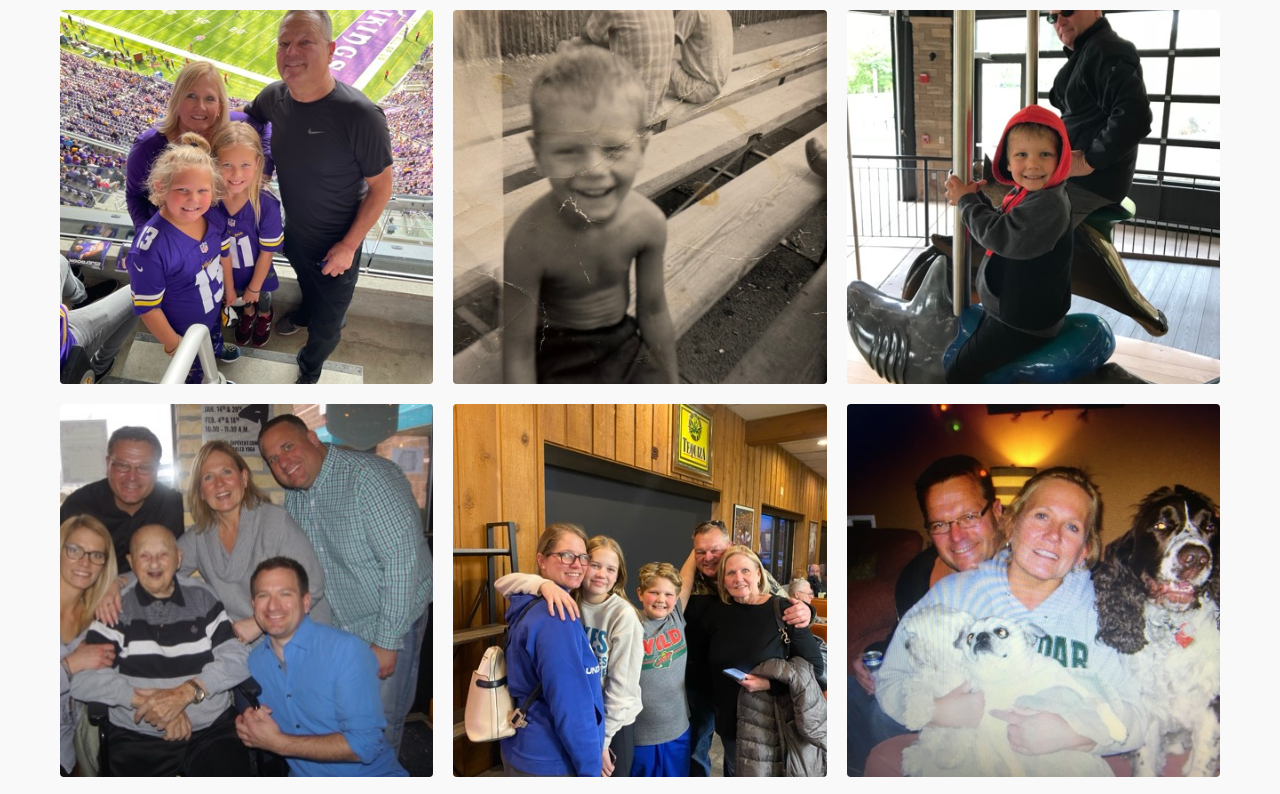
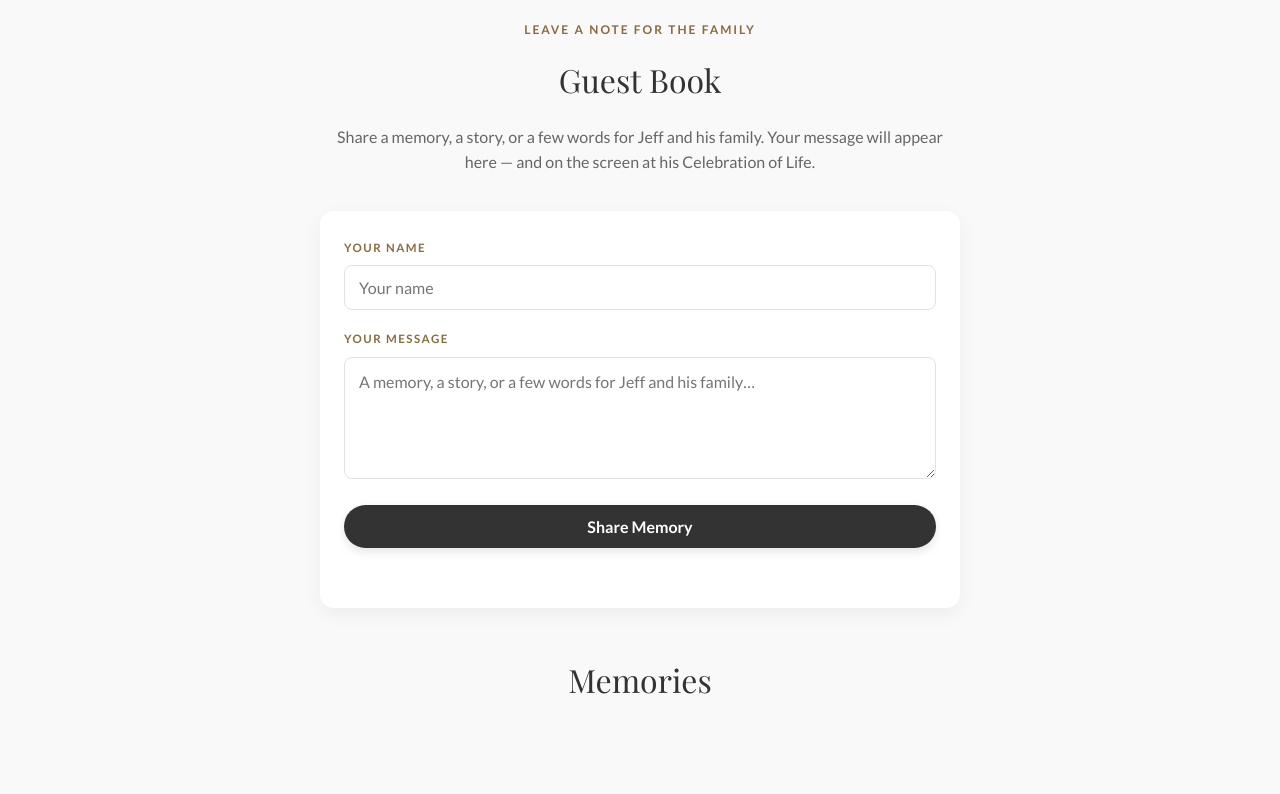
Before and after one commit to nikolausj1/jeffhinkemeyer, a website: page index.html in a window 1280 px wide. Shown: the part 3020-3814 px from the top of the page. Drawn offline with nearby package versions, Linux system fonts and the light colour scheme; no server answers; a web font is replaced by a local one.

Commit message:
Add guest book section to main page above photo gallery
Surfaces the guest-book form and live message wall on the home page so
visitors can leave a memory without navigating to /guestbook. Reuses the
shared gb- styles, the same #gb- element IDs, and guestbook.js, all posting
to the same /api/guestbook backend. The standalone /guestbook page is
unchanged.

Co-Authored-By: Claude Opus 4.8 <noreply@anthropic.com>

```diff
--- a/index.html
+++ b/index.html
@@ -187,6 +187,41 @@
             </div>
         </section>
 
+        <section class="guestbook-section">
+            <div class="container">
+                <div class="gb-inner">
+                    <span class="card-subtitle">Leave a Note for the Family</span>
+                    <h2>Guest Book</h2>
+                    <p class="gb-section-sub">Share a memory, a story, or a few words for Jeff and his family. Your
+                        message will appear here &mdash; and on the screen at his Celebration of Life.</p>
+
+                    <form id="gb-form" class="gb-form" autocomplete="off">
+                        <label class="gb-label" for="gb-name">Your name</label>
+                        <input class="gb-input" id="gb-name" name="name" type="text" maxlength="60" required
+                            placeholder="Your name">
+
+                        <label class="gb-label" for="gb-message">Your message</label>
+                        <textarea class="gb-input gb-textarea" id="gb-message" name="message" maxlength="600" rows="4"
+                            required
+                            placeholder="A memory, a story, or a few words for Jeff and his family&hellip;"></textarea>
+
+                        <!-- Honeypot: hidden from people, catches bots. Do not remove. -->
+                        <div class="gb-hp" aria-hidden="true">
+                            <label>Website<input type="text" name="website" tabindex="-1" autocomplete="off"></label>
+                        </div>
+
+                        <button class="btn-obituary gb-submit" type="submit" id="gb-submit">Share Memory</button>
+                        <p class="gb-status" id="gb-status" role="status" aria-live="polite"></p>
+                    </form>
+
+                    <section class="gb-wall" aria-label="Messages">
+                        <h2 class="gb-wall-title" id="gb-wall-title">Memories</h2>
+                        <div id="gb-list" class="gb-list"></div>
+                    </section>
+                </div>
+            </div>
+        </section>
+
         <section class="gallery-section">
             <div class="container">
                 <div id="gallery-grid" class="gallery-grid">
@@ -218,6 +253,7 @@
     </div>
 
     <script src="script.js"></script>
+    <script src="guestbook.js"></script>
 </body>
 
 </html>
--- a/style.css
+++ b/style.css
@@ -653,6 +653,36 @@ footer {
     color: #c9b182;
 }
 
+/* Guest book section on the main page */
+.guestbook-section {
+    padding: 70px 0 30px;
+}
+
+.gb-inner {
+    max-width: 640px;
+    margin: 0 auto;
+    text-align: center;
+}
+
+.gb-inner h2 {
+    font-family: var(--font-heading);
+    font-size: 2rem;
+    font-weight: 400;
+    color: var(--primary-color);
+    margin-bottom: 18px;
+}
+
+.gb-section-sub {
+    color: var(--secondary-color);
+    font-size: 1rem;
+    line-height: 1.6;
+    margin-bottom: 36px;
+}
+
+.gb-inner .gb-form {
+    text-align: left;
+}
+
 /* Guest book page */
 .guestbook-page {
     background-color: var(--bg-color);
```
